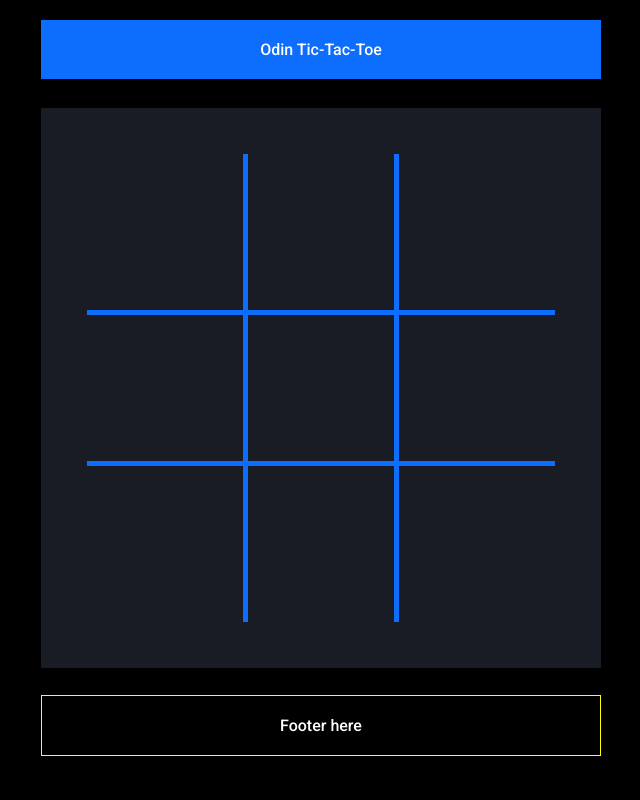
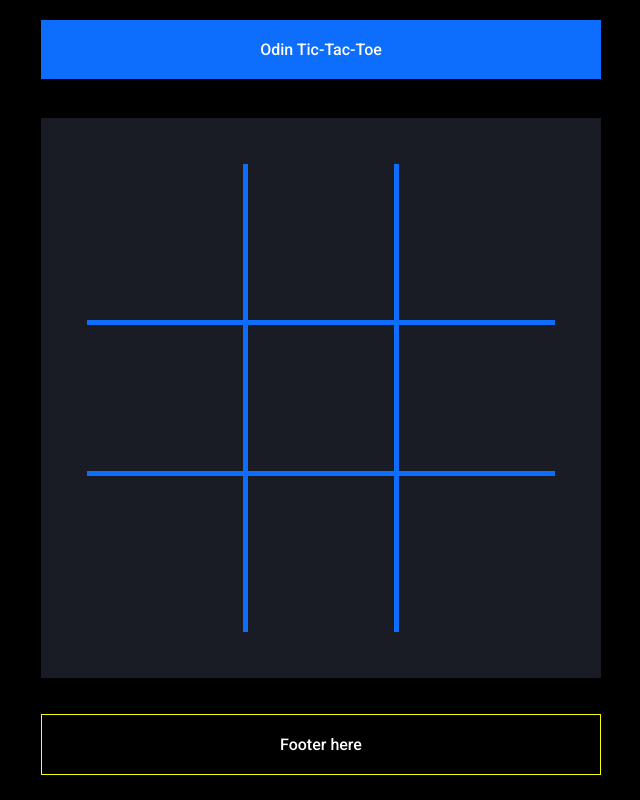
Before and after one commit to kileo123/OdinP, a plain HTML site: page Web03/ttt.html in a window 1280 px wide. Shown: the whole page, without its empty margins (319-959 px from the left). Drawn offline with Linux system fonts and the light colour scheme.

Commit message:
sizing try

```diff
--- a/Web03/ttt.css
+++ b/Web03/ttt.css
@@ -33,7 +33,7 @@ html, body {
   display: grid;
   justify-content: center;
   align-items: center;
-  height: 90dvh;
+  height: 98dvh;
   min-height: 500px;
   grid-template-rows: 15% auto 15%;
 }
```
